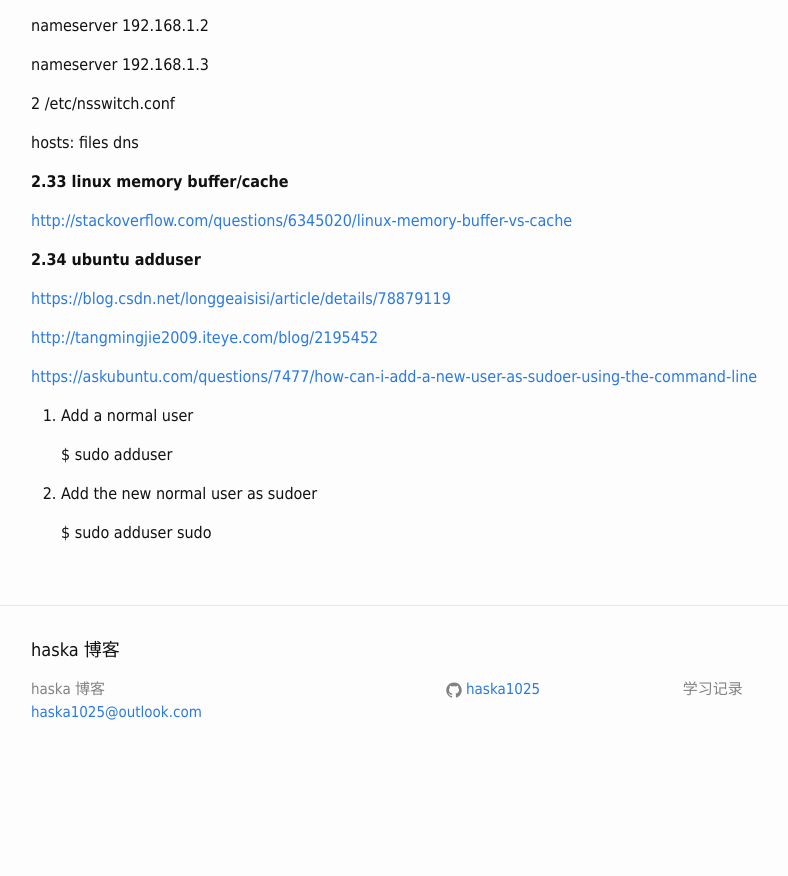
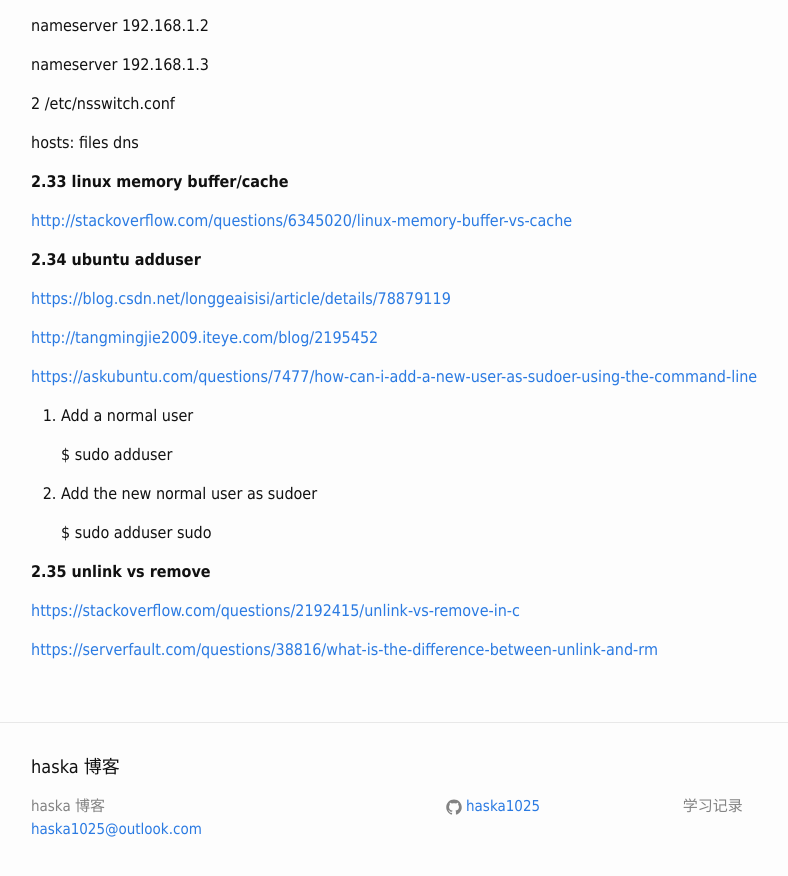
Before and after one commit to haska1025/haska1025.github.io, a Jekyll site: the page built from _posts/2015-02-10-linux常用命令使用集锦.markdown, in a window 1280 px wide and 900 px high, scrolled down 14313 px. Shown: the top 876 px of the window, without its empty margins (24-812 px from the left). Built offline with Jekyll 4.4.1, drawn with Linux system fonts in a browser that asks for light colours; before the commit the page ends 15096 px from its top, so only the background shows below that.

Commit message:
Add new content

```diff
--- a/_posts/2015-02-10-linux常用命令使用集锦.markdown
+++ b/_posts/2015-02-10-linux常用命令使用集锦.markdown
@@ -683,3 +683,9 @@ hosts:          files dns
 2. Add the new normal user as sudoer
 
     $ sudo adduser <username> sudo
+
+**2.35 unlink vs remove**
+
+<https://stackoverflow.com/questions/2192415/unlink-vs-remove-in-c>
+
+<https://serverfault.com/questions/38816/what-is-the-difference-between-unlink-and-rm>
```
